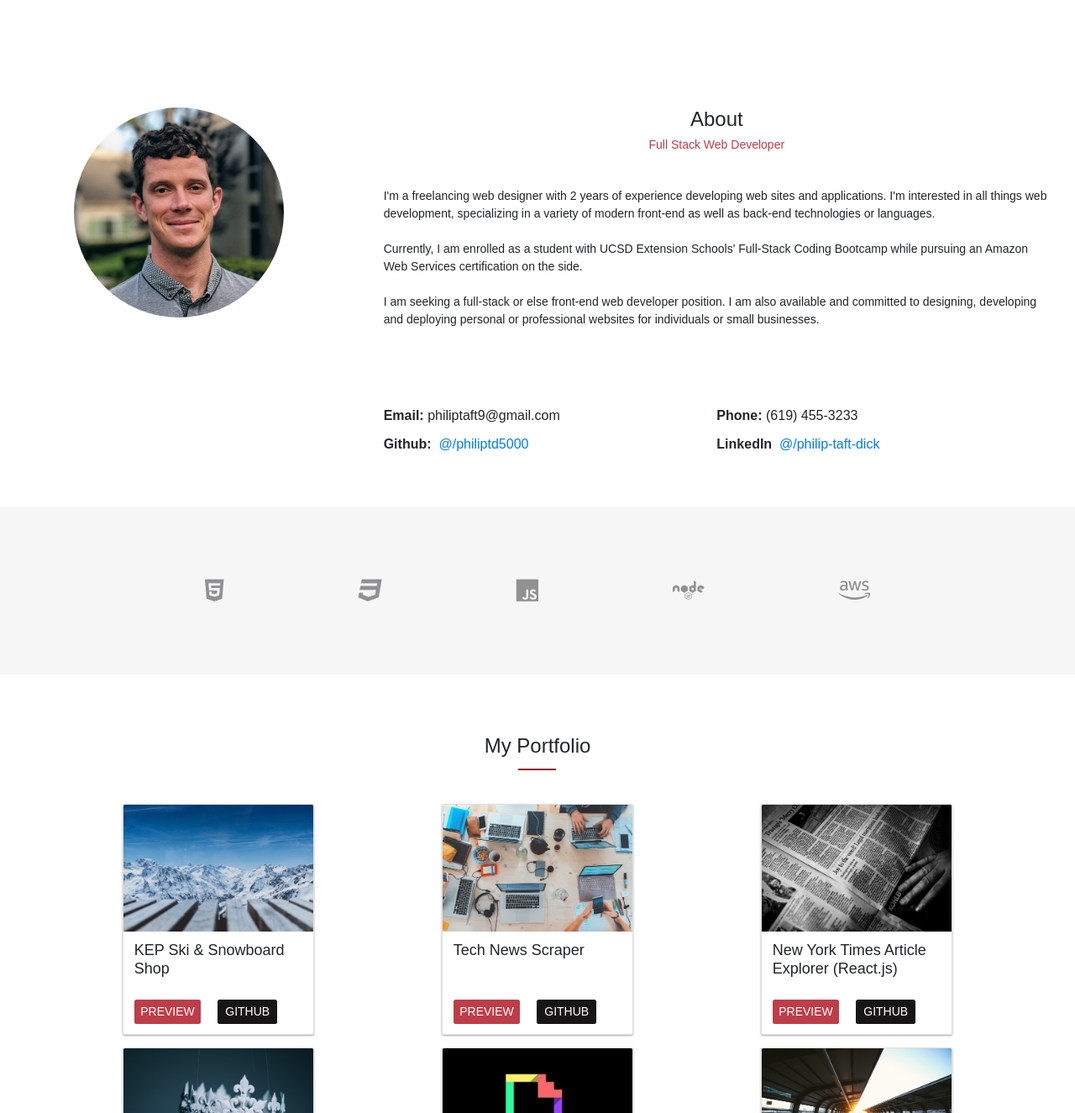
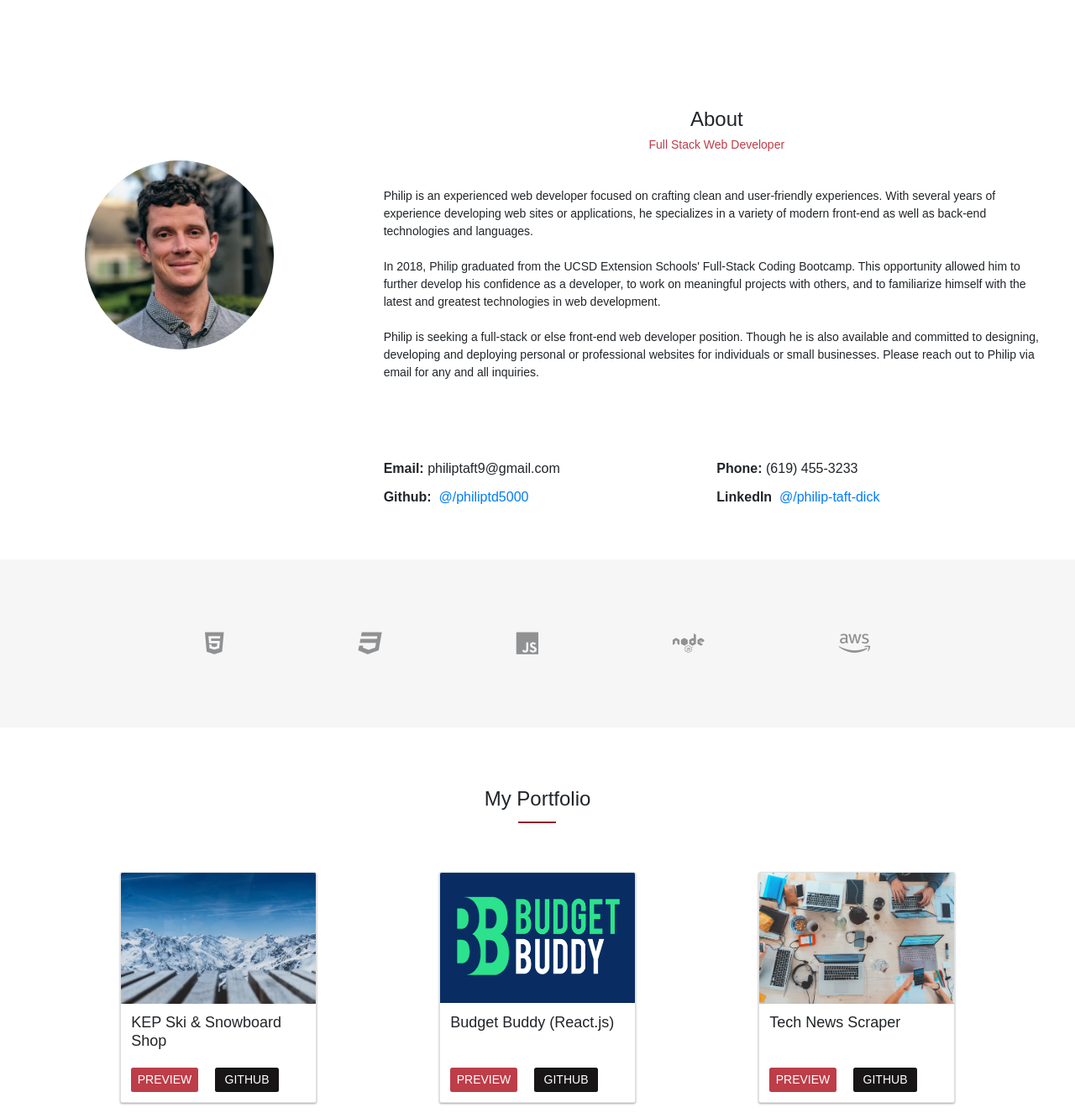
Before and after one commit to philiplane5000/website, a plain HTML site: page index.html in a window 1280 px wide. Shown: the part 707-2032 px from the top of the page at 84% size. Drawn offline with nearby package versions, Linux system fonts and the light colour scheme; grey boxes are pictures that could not be loaded; a web font is replaced by a local one.

Commit message:
added budget buddy to portfolio

```diff
--- a/assets/css/media.css
+++ b/assets/css/media.css
@@ -6,7 +6,7 @@
         padding-bottom: 40px;
     }
     .header-intro {
-        font-size: 1.6rem;
+        font-size: 1.8rem;
     }
     .header-greeting {
         font-size: 2.6rem;
--- a/assets/css/my-styles.css
+++ b/assets/css/my-styles.css
@@ -112,6 +112,10 @@ body {
     top: -125px;
 }
 
+.about-p {
+    font-size: 1.8rem;
+}
+
 [href="#about-me"] {
     color: white;
     text-decoration: none;
@@ -137,10 +141,16 @@ body {
     /* background-size: fill; */
 }
 
+.profile-pic-container {
+    display: flex;
+    justify-content: center;
+    align-items: center;
+}
+
 .profile-pic {
-    /* margin: 150px auto; */
-    height: 250px;
-    width: 250px;
+    height: 225px;
+    width: 225px;
+    border-radius: 50%
 }
 
 .about-me-outer-wrapper {
@@ -220,12 +230,6 @@ body {
     border-bottom: 2px solid #8F212E; /* This creates the border. Replace black with whatever color you want. */
 }
 
-.card {
-    /* margin-top: 40px; */
-    box-shadow: 0 1px 3px rgba(0,0,0,0.12), 0 1px 2px rgba(0,0,0,0.24);
-    transition: all 0.3s cubic-bezier(.25,.8,.25,1);
-}
-
 .card:hover {
     box-shadow: 0 14px 28px rgba(0,0,0,0.25), 0 10px 10px rgba(0,0,0,0.22);
 }
@@ -237,8 +241,11 @@ body {
 
 .card {
     margin: 0 auto;
-    width: 22.75rem;
+    margin-top: 1.8rem;
+    width: 23.45rem;
     min-height: 275px;
+    box-shadow: 0 1px 3px rgba(0,0,0,0.12), 0 1px 2px rgba(0,0,0,0.24);
+    transition: all 0.3s cubic-bezier(.25,.8,.25,1);
 }
 
 .card-title {
--- a/index.html
+++ b/index.html
@@ -79,8 +79,8 @@
 
         <div class="row upper-middle-row">
 
-            <div class="col-lg-4 col-md-12 col-sm-12 d-flex justify-content-center mt-6 mb-4">
-                <img src="./assets/imgs/profile-pic-500W.png" class="profile-pic rounded-circle" alt="Profile-Picture">
+            <div class="col-lg-4 col-md-12 col-sm-12 profile-pic-container">
+                <img src="./assets/imgs/profile-pic-500W.png" class="profile-pic" alt="Profile-Picture">
             </div>
 
             <a name="about-me"></a>
@@ -92,24 +92,11 @@
                     <p class="sub-heading pink-one">Full Stack Web Developer</p>
                     <br>
                     <div class="p-4">
-                        <p class="text-lg-left text-md-left text-sm-center text-center">I'm a freelancing web designer
-                            with
-                            2 years of experience developing web sites and applications. I'm
-                            interested in all things web development, specializing in a variety of modern front-end as
-                            well
-                            as
-                            back-end technologies or languages.
+                        <p class="text-lg-left text-md-left text-sm-center text-center about-p">Philip is an experienced web developer focused on crafting clean and user-friendly experiences. With several years of experience developing web sites or applications, he specializes in a variety of modern front-end as well as back-end technologies and languages.
                             <br>
-                            <br> Currently, I am enrolled as a student with UCSD Extension Schools' Full-Stack Coding
-                            Bootcamp while
-                            pursuing an Amazon Web Services certification on the side.
+                            <br> In 2018, Philip graduated from the UCSD Extension Schools' Full-Stack Coding Bootcamp. This opportunity allowed him to further develop his confidence as a developer, to work on meaningful projects with others, and to familiarize himself with the latest and greatest technologies in web development.
                             <br>
-                            <br> I am seeking a full-stack or else front-end web developer position. I am also
-                            available
-                            and committed
-                            to designing, developing and deploying personal or professional websites for individuals or
-                            small
-                            businesses. </p>
+                            <br> Philip is seeking a full-stack or else front-end web developer position. Though he is also available and committed to designing, developing and deploying personal or professional websites for individuals or small businesses. Please reach out to Philip via email for any and all inquiries. </p>
                     </div>
                 </div>
             </div>
@@ -176,6 +163,19 @@
 
                     <div class="col-lg-4 col-md-4 col-sm-6 mt-4">
                         <div class="card">
+                            <img class="card-img-top" src="./assets/imgs/budget-buddy-450W.png" alt="Card image cap">
+                            <div class="card-body">
+                                <h5 class="card-title">Budget Buddy (React.js)</h5>
+                                <div class="port-buttons">
+                                    <a href="https://budget-buddy-22022.herokuapp.com/" target="_blank" class="btn btn-primary card-btn">PREVIEW</a>
+                                    <a href="https://github.com/philiptd5000/budget-buddy" target="_blank" class="btn btn-secondary card-btn card-btn-git">GITHUB</a>
+                                </div>
+                            </div>
+                        </div>
+                    </div>
+
+                    <div class="col-lg-4 col-md-4 col-sm-6 mt-4">
+                        <div class="card">
                             <img class="card-img-top" src="./assets/imgs/tech-news550W.jpg" alt="Card image cap">
                             <div class="card-body">
                                 <h5 class="card-title">Tech News Scraper</h5>
@@ -216,20 +216,6 @@
                         </div>
                     </div>
 
-                    <!-- <div class="col-lg-4 col-md-4 col-sm-6 mt-4">
-                        <div class="card">
-                            <img class="card-img-top" src="./assets/imgs/the-mixer-02-550W.png" alt="Card image cap">
-                            <div class="card-body">
-                                <h5 class="card-title">The Mixer</h5> -->
-                                <!-- <p class="card-text">Some quick example text to build on the card title and make up the bulk of the card's content.</p> -->
-                                <!-- <div class="port-buttons">
-                                    <a href="https://philiptd5000.github.io/the-mixer/" target="_blank" class="btn btn-primary card-btn">PREVIEW</a>
-                                    <a href="https://github.com/philiptd5000/the-mixer" target="_blank" class="btn btn-secondary card-btn-git">GITHUB</a>
-                                </div>
-                            </div>
-                        </div>
-                    </div> -->
-
                     <div class="col-lg-4 col-md-4 col-sm-6 mt-4">
                         <div class="card" >
                             <img class="card-img-top" src="./assets/imgs/giphy-logo-550W.png" alt="Card image cap">
@@ -240,7 +226,7 @@
                                     <a href="https://philiptd5000.github.io/giftastic-giphy-browser/" target="_blank"
                                         class="btn btn-primary card-btn">PREVIEW</a>
                                     <a href="https://github.com/philiptd5000/giftastic-giphy-browser" target="_blank"
-                                        class="btn btn-secondary card-btn-git">GITHUB</a>
+                                        class="btn btn-secondary card-btn card-btn-git">GITHUB</a>
                                 </div>
                             </div>
                         </div>
@@ -273,6 +259,20 @@
                             </div>
                         </div>
                     </div>
+
+                    <!-- <div class="col-lg-4 col-md-4 col-sm-6 mt-4">
+                        <div class="card">
+                            <img class="card-img-top" src="./assets/imgs/the-mixer-02-550W.png" alt="Card image cap">
+                            <div class="card-body">
+                                <h5 class="card-title">The Mixer</h5> -->
+                                <!-- <p class="card-text">Some quick example text to build on the card title and make up the bulk of the card's content.</p> -->
+                                <!-- <div class="port-buttons">
+                                    <a href="https://philiptd5000.github.io/the-mixer/" target="_blank" class="btn btn-primary card-btn">PREVIEW</a>
+                                    <a href="https://github.com/philiptd5000/the-mixer" target="_blank" class="btn btn-secondary card-btn-git">GITHUB</a>
+                                </div>
+                            </div>
+                        </div>
+                    </div> -->
 
                     <!-- <div class="col-lg-4 col-md-4 col-sm-6 mt-4">
                         <div class="card" >
@@ -317,29 +317,29 @@
                         </div>
                     </div> -->
 
-                    <div class="col-lg-4 col-md-4 col-sm-6 mt-4">
+                    <!-- <div class="col-lg-4 col-md-4 col-sm-6 mt-4">
                         <div class="card" >
                             <img class="card-img-top" src="./assets/imgs/command-line-550W.png" alt="Card image cap">
                             <div class="card-body">
-                                <h5 class="card-title">Liri (node.js app)</h5>
-                                <!-- <p class="card-text">A dinosaur-themed game of hangman.</p> -->
+                                <h5 class="card-title">Liri (node.js)</h5>
+                                <p class="card-text">A dinosaur-themed game of hangman.</p>
                                 <div class="port-buttons">
                                     <a href="https://github.com/philiptd5000/liri-node-app" target="_blank" class="btn btn-primary card-btn">PREVIEW</a>
-                                    <a href="https://github.com/philiptd5000/liri-node-app" target="_blank" class="btn btn-secondary card-btn-git">GITHUB</a>
+                                    <a href="https://github.com/philiptd5000/liri-node-app" target="_blank" class="btn btn-secondary card-btn card-btn-git">GITHUB</a>
                                 </div>
                             </div>
                         </div>
-                    </div>
+                    </div> -->
 
                     <div class="col-lg-4 col-md-4 col-sm-6 mt-4">
                         <div class="card" >
                             <img class="card-img-top" src="./assets/imgs/open-store-550W.png" alt="Card image cap">
                             <div class="card-body">
-                                <h5 class="card-title">Bamazon (node.js app)</h5>
+                                <h5 class="card-title">Bamazon (node.js)</h5>
                                 <!-- <p class="card-text">A dinosaur-themed game of hangman.</p> -->
                                 <div class="port-buttons">
                                     <a href="https://github.com/philiptd5000/bamazon-storefront" target="_blank" class="btn btn-primary card-btn">PREVIEW</a>
-                                    <a href="https://github.com/philiptd5000/bamazon-storefront" target="_blank" class="btn btn-secondary card-btn-git">GITHUB</a>
+                                    <a href="https://github.com/philiptd5000/bamazon-storefront" target="_blank" class="btn btn-secondary card-btn card-btn-git">GITHUB</a>
                                 </div>
                             </div>
                         </div>
```
Also changed, not shown: assets/imgs/budget-buddy-450W.png (added).
